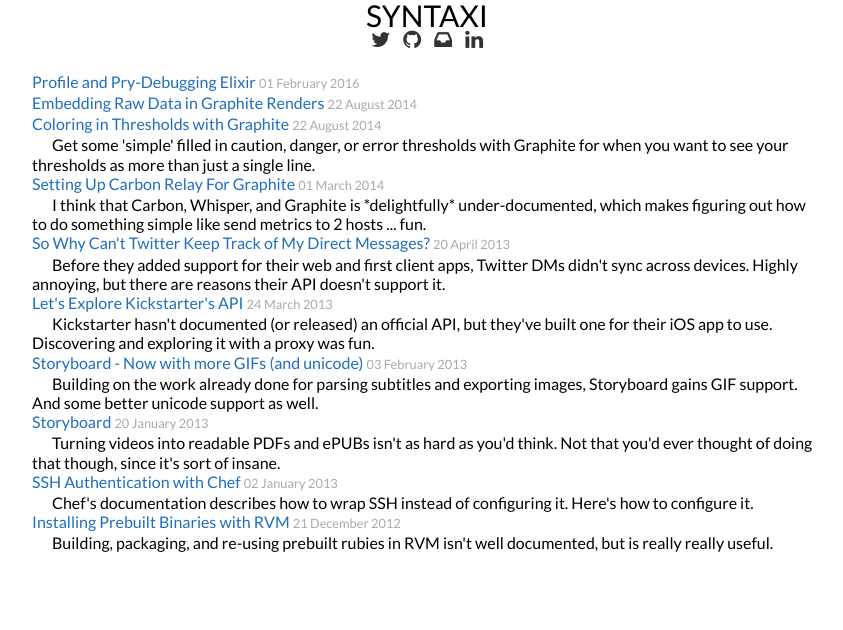
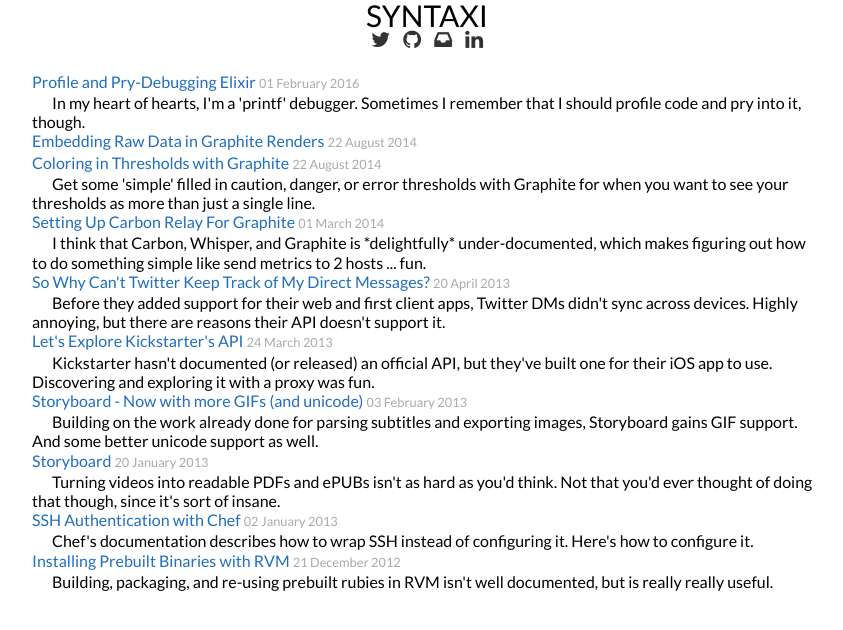
Before and after one commit to markolson/syntaxi, a Jekyll site: the page built from index.html, in a window 1280 px wide. Shown: the top 630 px of the page, without its empty margins (213-1056 px from the left). Built offline with Jekyll 4.4.1, drawn with Linux system fonts in a browser that asks for light colours; Markdown is read by kramdown in place of the engine named in the settings.

Commit message:
Add a description

```diff
--- a/_posts/2016-02-01-profiling-and-pry-debugging-elixir.md
+++ b/_posts/2016-02-01-profiling-and-pry-debugging-elixir.md
@@ -2,7 +2,7 @@
 layout: post
 title: "Profile and Pry-Debugging Elixir"
 date: '2016-02-01'
-description:
+description: "In my heart of hearts, I'm a 'printf' debugger. Sometimes I remember that I should profile code and pry into it, though."
 categories: ['elixir']
 newb: true
 versions:
```
Also changed, not shown: 1 other file.
